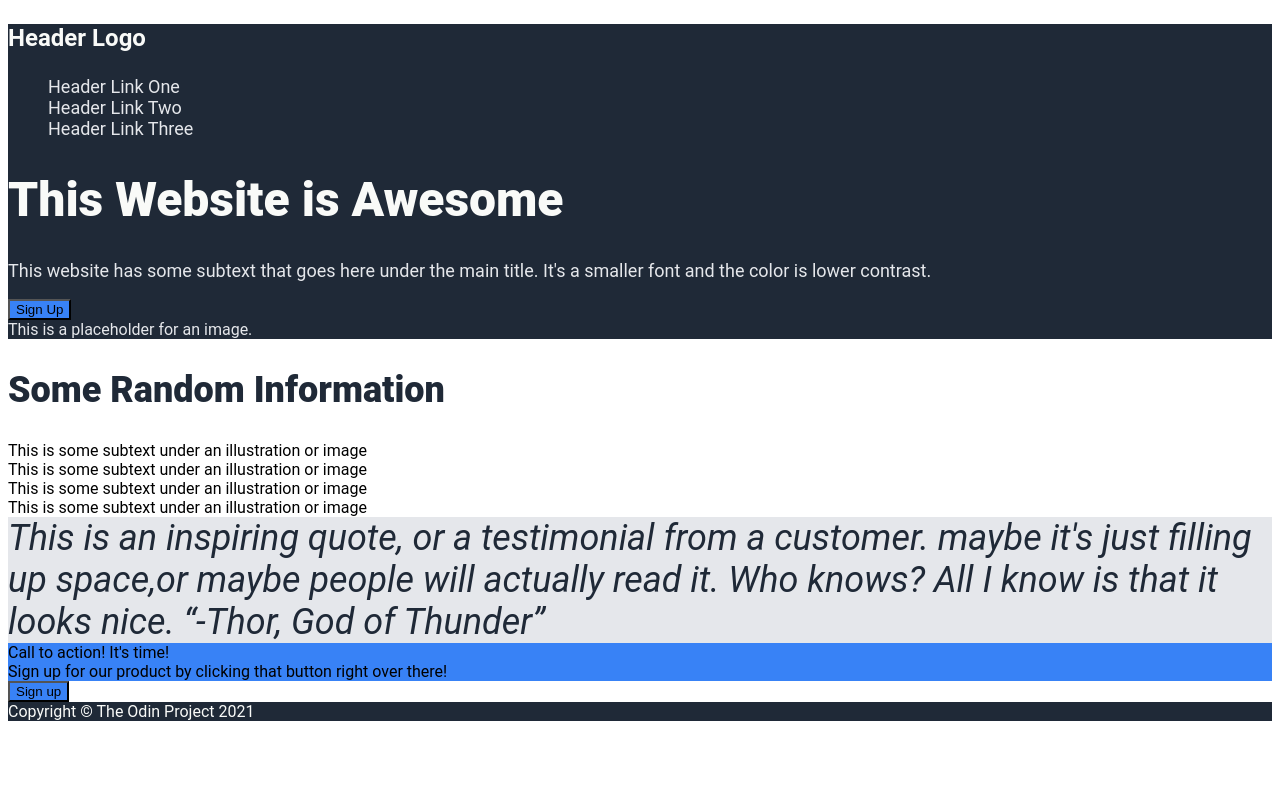
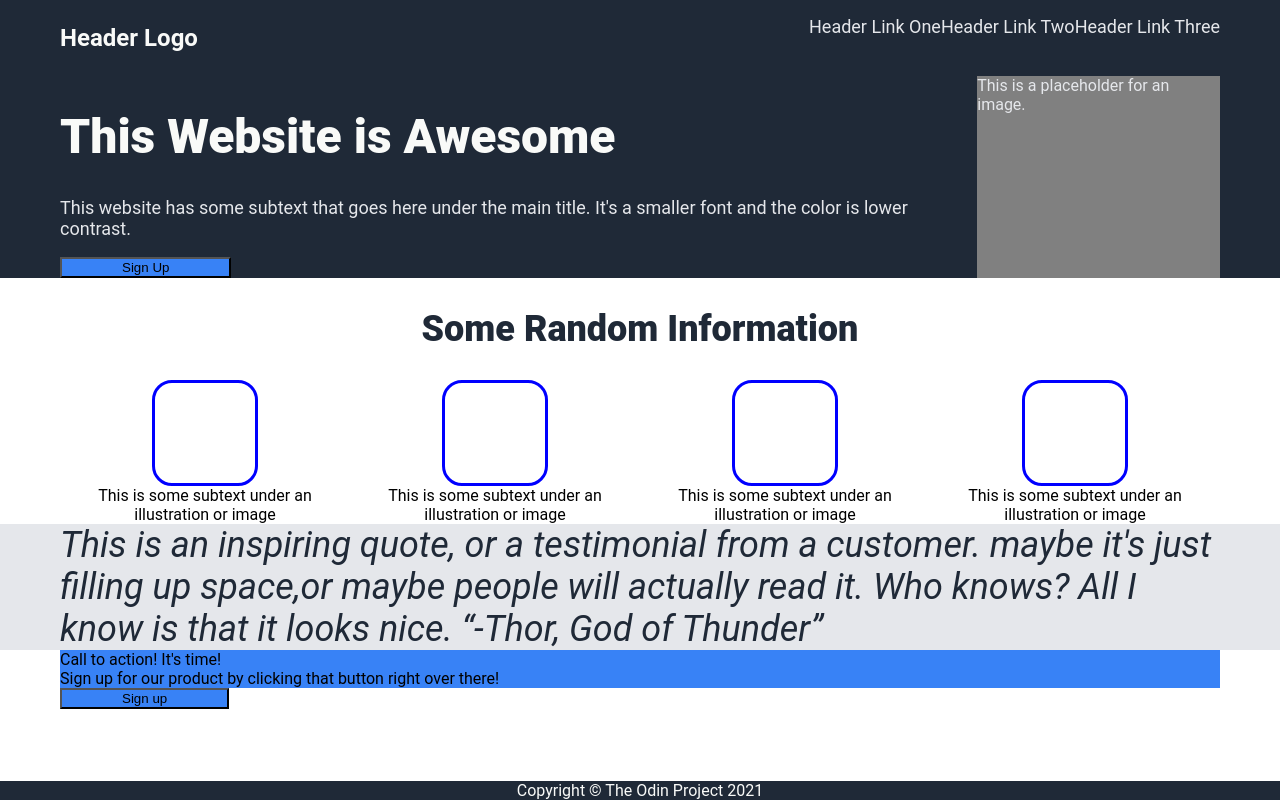
Before and after one commit to CondurachiCristian/landing-page, a plain HTML site: page index.html in a window 1280 px wide. Drawn offline with Linux system fonts and the light colour scheme.

Commit message:
Flex items into place

```diff
--- a/styles.css
+++ b/styles.css
@@ -1,5 +1,8 @@
 body {
     font-family: "Roboto";
+    margin: 0;
+    padding: 0;
+    min-height: 100vh;
 }
 
 a {
@@ -52,8 +55,65 @@ ul {
 
 footer {
     color: #F9FAF8;
+    justify-content: center;
+    margin-top: auto;
+    text-align: center;
 }
 
 .image {
     color: #E5E7EB;
+    background-color: gray;
 }
+
+.first {
+    display: flex;
+    flex-direction: column;
+}
+
+header {
+    display: flex;
+    justify-content: space-between;
+}
+
+.nav {
+    display: flex;
+}
+
+.first, .second, .third, .fourth, .fifth {
+    padding-left: 60px;
+    padding-right: 60px;
+}
+
+.heroUnited {
+    display: flex;
+}
+
+.boxes {
+    display: flex;
+}
+
+.mini   {
+    display: flex;
+    flex-direction: column;
+    align-items: center;
+    text-align: center;
+}
+
+.box {
+    border: blue solid;
+    border-radius: 20px;
+    height: 100px;
+    width: 100px;
+}
+
+.second {
+    display: flex;
+    flex-direction: column;
+    align-items: center;
+}
+
+.allContent {
+    display: flex;
+    flex-direction: column;
+    height: 100vh;
+}
```
